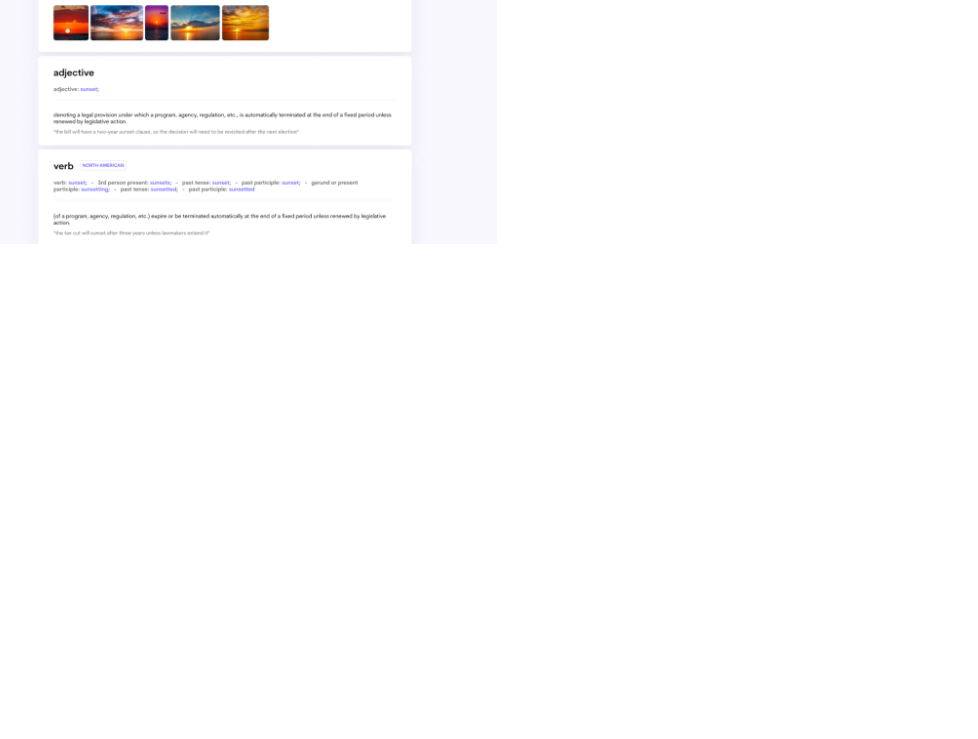
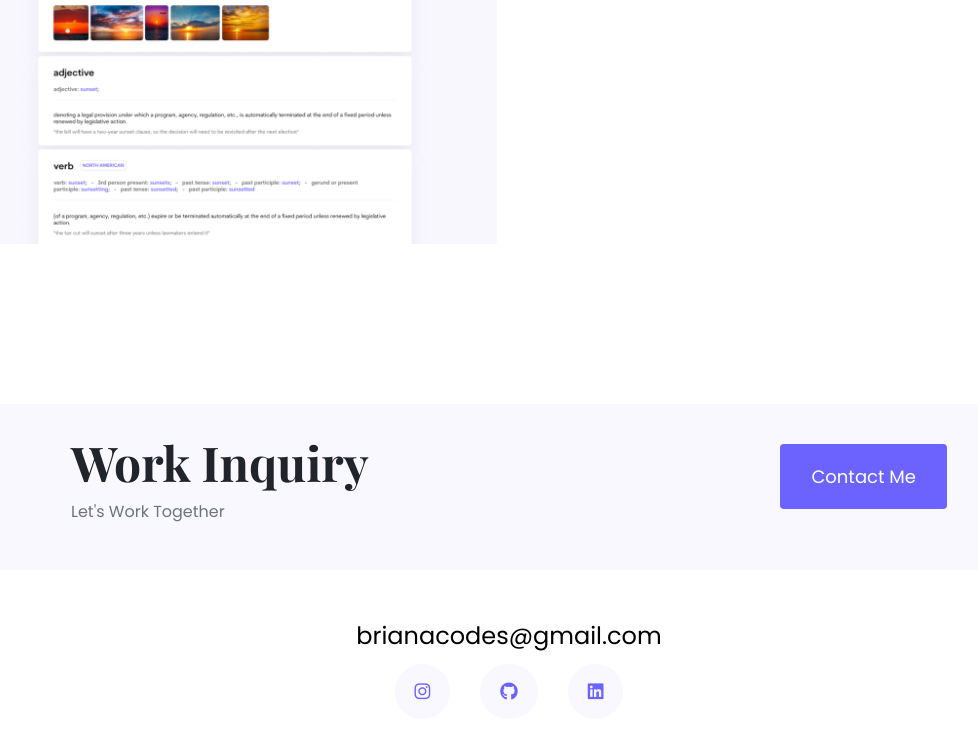
Before and after one commit to BriCodes18/responsive-portfolio, a plain HTML site: page index.html in a window 1280 px wide. Shown: the part 2121-2860 px from the top of the page, without its empty margins (131-1109 px from the left). Before the commit the page ends 2413 px from the top, so only its background shows below. Drawn offline with nearby package versions, Linux system fonts and the light colour scheme; a web font is replaced by a local one.

Commit message:
Created and Styled Footer

```diff
--- a/index.html
+++ b/index.html
@@ -95,6 +95,29 @@
             </div>
             </div>
         </div>
+        <footer>
+          <div class="contact-box d-none d-md-flex justify-content-between mb-5">
+            <div>
+            <h4>
+              Work Inquiry
+            </h4>
+            <p class="text-muted">
+              Let's Work Together
+            </p>
+            </div>
+            <div>
+            <a href="/contact.html" class="btn btn-branding">Contact Me</a>
+            </div>
+          </div>
+          <div class="email-link d-flex justify-content-center">
+          <a href="mailto:brianacodes@gmail.com">brianacodes@gmail.com</a>
+          </div>
+          <div class="social-links d-flex justify-content-center">
+          <a href="https://www.instagram.com" target="_blank"><i class="fab fa-instagram"></i></a>
+          <a href="https://www.github.com" target="_blank"><i class="fab fa-github"></i></a>
+          <a href="https://www.linkedin.com" target="_blank"><i class="fab fa-linkedin"></i></a>
+          </div>
+        </footer>
     </div>
   </body>
 </html>
--- a/styles.css
+++ b/styles.css
@@ -4,6 +4,7 @@
   --accent-color: #f9f7ff;
   --default-font: "Poppins", sans-serif;
   --heading-font: "Playfair Display", serif;
+  --default-transition: all 200ms ease-in-out;
 }
 
 body {
@@ -24,6 +25,11 @@ h3 {
   font-family: var(--heading-font);
   font-size: 64px;
   font-weight: normal;
+}
+
+h4 {
+  font-size: 48px;
+  font-family: var(--heading-font);
 }
 
 .hero p {
@@ -82,6 +88,46 @@ h3 {
   border-radius: 12%;
 }
 
+footer {
+  margin: 160px 0 50px;
+}
+
+footer .contact-box {
+  background: var(--accent-color);
+  padding: 30px 120px;
+  border-radius: 10px;
+}
+
+footer .contact-box a {
+  margin-top: 10px;
+}
+
+footer .email-link a {
+  text-decoration: none;
+  color: black;
+  transition: var(--default-transition);
+  font-size: 24px;
+}
+
+footer .email-link a:hover {
+  color: var(--branding-color);
+}
+
+footer .social-links a {
+  font-size: 18px;
+  text-align: center;
+  color: var(--branding-color);
+  background: var(--accent-color);
+  margin: 10px 15px;
+  padding: 14px 20px;
+  border-radius: 50%;
+}
+
+footer .social-links a:hover {
+  color: white;
+  background: var(--branding-color);
+}
+
 @media (max-width: 900px) {
   .hero {
     padding: 80px 20px;
@@ -105,6 +151,10 @@ h3 {
     font-size: 44px;
   }
 
+  h4 {
+    font-size: 18px;
+  }
+
   .hero p {
     font-size: 16px;
   }
```
